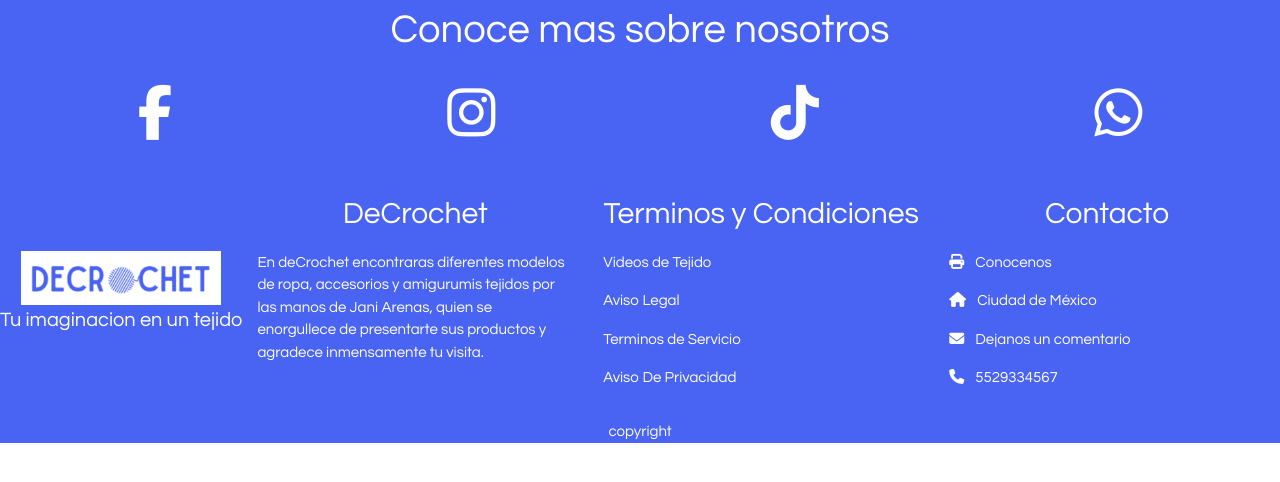
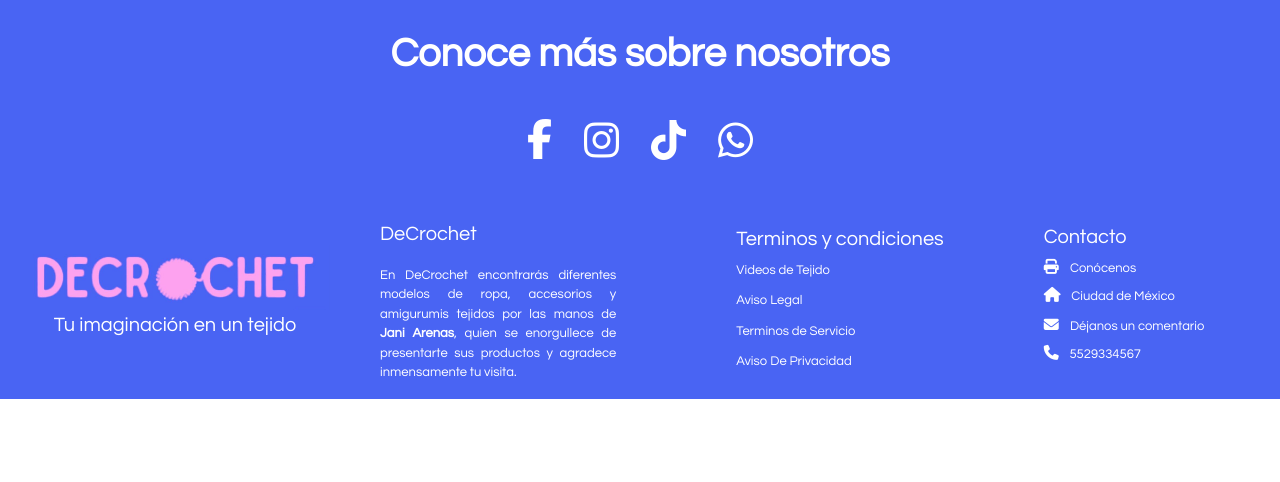
Before and after one commit to Albarin97/ProyectoIntegradorESDUM, a plain HTML site: page views/footer.html in a window 1280 px wide. Drawn offline with nearby package versions, Linux system fonts and the light colour scheme.

Commit message:
Se cambió estilos en footer

```diff
--- a/styles/stylesFooter.css
+++ b/styles/stylesFooter.css
@@ -16,6 +16,7 @@
 }
 
 .saludoFooter{
+    font-weight: bold;
     flex: 6;
     font-size: 40px;
     color: white;
@@ -27,19 +28,13 @@
 }
 
 .iconosRedesFooter{
-    display: flex;
-    flex-direction: row;
-    flex-wrap: wrap;
-    display: flex;
-    align-items: center;
-    flex: 5;
-    justify-content: space-around;
+    margin: 10px 10px;
     margin-bottom: 25px;
 }
 
 #facebook, #instagram, #tiktok, #whatsapp{
     color: white;
-    font-size: 55px;
+    font-size: 40px;
 }
 
 #facebook:hover, #instagram:hover, #tiktok:hover, #whatsapp:hover{
@@ -53,56 +48,86 @@
     justify-content: center;
 }
 
+.imagenLogo{
+    width: 310px;
+}
+
 .logoFooter{
     display: flex;
     flex-direction: column;
     justify-content: center;
     align-items: center;
     font-size: 20px;
+    margin-left: 20px;
 }
+
+
 
 .deCrochetFooter{
     flex: 3;
     justify-content: center;
     align-items: center;
-    padding: 15px;
+    padding-left: 50px;
+    padding-right: 100px;
+    text-align: justify;
+    font-size:13px;
 }
 
-.linksFooter{
-    flex: 3;
-    justify-content: center;
-    align-items: center;
-    padding: 15px;
-}
+
 
 .contactoFooter{
     flex: 3;
     justify-content: center;
     align-items: center;
-    padding: 15px;
+    padding-left: 100px;
 }
 
-#comentarios {
+.conocenos, .telefono, .localizacion, #contactanos {
     text-decoration: none;
     color: white;
+    font-size:13px;
 }
 
-#telefono, #correo, #localizacion, #iconoComentario, #contactanos{
+
+#telefono, #correo, #localizacion, #iconoComentario{
     color: white;
     font-size: 15px;
     text-decoration: none;
 }
 
-.tituloFooter{
+.linksFooter{
+    padding-top:40px;
+    padding-left: 20px;
+}
+
+.tituloFooterContacto{
     color: white;
-    font-size: 30px;
-    text-align: center;
-    margin-top: 15px;
+    font-size: 20px;
+    text-align: left;
+    padding-top:38px;
+    margin-bottom: 20px;
+}
+
+.tituloFooterCrochet{
+    color: white;
+    font-size: 20px;
+    text-align: left;
+    padding-top: 35px;
+    margin-bottom: 20px;
+
+}
+
+.tituloFooterCondiciones{
+    color: white;
+    font-size: 20px;
+    text-align: left;
     margin-bottom: 20px;
 }
 
 .text-reset{
     text-decoration: none;
+    font-size:13px;
+
 }
 
 .copyrightFooter{
--- a/views/footer.html
+++ b/views/footer.html
@@ -31,81 +31,81 @@
 
         <div class="redesFooter" >
 
-            <div class="saludoFooter">
-                Conoce mas sobre nosotros
+            <div class="saludoFooter mt-4">
+                Conoce más sobre nosotros
             </div>
 
         </div>
 
-        <div class="iconosRedesFooter">
-            <a href="https://www.facebook.com/decrochetyotrostemas?mibextid=ZbWKwL">
+        <div class="iconosRedesFooter d-flex justify-content-center align-items-center">
+            <a href="https://www.facebook.com/decrochetyotrostemas?mibextid=ZbWKwL" class="mx-3">
                 <i class="fa-brands fa-facebook-f" id="facebook"></i>
             </a>
-            <a href="https://instagram.com/decrochetyotrostemas?igshid=MzRlODBiNWFlZA==" class="fa-brands">
+            <a href="https://instagram.com/decrochetyotrostemas?igshid=MzRlODBiNWFlZA==" class="fa-brands mx-3">
                 <i class="fa-brands fa-instagram" id="instagram"></i>
             </a>
-            <a href="https://www.tiktok.com/@decrochetyotrostemas?_t=8gBULPs0gWU&_r=1" class="fa-brands">
+            <a href="https://www.tiktok.com/@decrochetyotrostemas?_t=8gBULPs0gWU&_r=1" class="fa-brands mx-3">
                 <i class="fa-brands fa-tiktok" id="tiktok"></i>
             </a>
-            <a href="https://api.whatsapp.com/send?phone=%2B5215561570426&data=ARBG9bdNItOy8fdSIV0HoeXrqp1NztDUdDspJprW3NShVEUAZILM8BnaEna13A5Hy7Tot-wjbFDCStJAQtLoJ_zPcSSki83t8lIreRGbqVtN6nhQpjTm1NB5LYKAjJxOS21SfGDpwcXAVTb5fIn_X5jV9g&source=FB_Page&app=facebook&entry_point=page_cta&fbclid=IwAR1KQ6433VzVVcAGzqzYfuudiASNiEumHT0PZx74qMdyYIsXxVvYTNIP4VM" class="fa-brands">
+            <a href="https://api.whatsapp.com/send?phone=%2B5215561570426&data=ARBG9bdNItOy8fdSIV0HoeXrqp1NztDUdDspJprW3NShVEUAZILM8BnaEna13A5Hy7Tot-wjbFDCStJAQtLoJ_zPcSSki83t8lIreRGbqVtN6nhQpjTm1NB5LYKAjJxOS21SfGDpwcXAVTb5fIn_X5jV9g&source=FB_Page&app=facebook&entry_point=page_cta&fbclid=IwAR1KQ6433VzVVcAGzqzYfuudiASNiEumHT0PZx74qMdyYIsXxVvYTNIP4VM" class="fa-brands mx-3">
                 <i class="fa-brands fa-whatsapp" id="whatsapp"></i>
             </a>
         </div>
 
         <div class="cuerpoFooter">
-            <div class="logoFooter">
-                <img src="../resources/logo/logo.png" width="200px" alt="">
-                Tu imaginacion en un tejido
+            <div class="logoFooter ml-3">
+                <img src="../resources/logo/logoTemporal.jpeg" width="200px" alt="" class="imagenLogo">
+                Tu imaginación en un tejido
             </div>
 
             <div class="deCrochetFooter">
-                <h6 class="tituloFooter">
+                <h6 class="tituloFooterCrochet">
                     DeCrochet
                 </h6>
                 <p>
-                    En deCrochet encontraras diferentes modelos de ropa, accesorios y amigurumis tejidos por las manos de Jani Arenas, quien se enorgullece de presentarte sus productos y agradece inmensamente tu visita.
+                    En DeCrochet encontrarás diferentes modelos de ropa, accesorios y amigurumis tejidos por las manos de <span><b>Jani Arenas</b></span>, quien se enorgullece de presentarte sus productos y agradece inmensamente tu visita.
 
                 </p>
             </div>
             <div class="linksFooter">
                 <!-- Links -->
-                <h6 class="tituloFooter">
-                    Terminos y Condiciones
+                <h6 class="tituloFooterCondiciones mb-2">
+                    Terminos y condiciones
                 </h6>
-                <p>
+                <p class="mb-2">
                     <a href="https://www.youtube.com/channel/UCVcKV6KzBqDiItZph5cdPpg" class="text-reset">Videos de Tejido</a>
                 </p>
-                <p>
+                <p class="mb-2">
                     <a href="https://www.facebook.com/decrochetyotrostemas/posts/pfbid02JMQ8nxa3ACAkFPWVyyvp6gJ74scBdfx7Zn6wrY5yCR2yETy2gRrsoAH88yxL859el" class="text-reset">Aviso Legal</a>
                 </p>
-                <p>
+                <p class="mb-2">
                     <a href="#!" class="text-reset">Terminos de Servicio</a>
                 </p>
-                <p>
+                <p class="mb-2">
                     <a href="#!" class="text-reset">Aviso De Privacidad</a>
                 </p>
             </div>
 
             <div class="contactoFooter">
                 <!-- Links -->
-                <h6 class="tituloFooter">Contacto</h6>
+                <h6 class="tituloFooterContacto mb-2">Contacto</h6>
 
-                <p class="iconoTextoFooter">
+                <p class="iconoTextoFooter mb-2">
                     <i class="fas fa-print me-2" id="iconoComentario"></i>
-                    <a href="sobreNosotros.html" id="comentarios">Conocenos</a>
+                    <a href="sobreNosotros.html" id="comentarios" class="conocenos">Conócenos</a>
                 </p>
 
-                <p>
+                <p class="mb-2 localizacion">
                     <i class="fas fa-home me-2" id="localizacion"></i>
                     Ciudad de México
                 </p>
 
-                <p>
+                <p class="mb-2">
                 <i class="fas fa-envelope me-2" id="correo"></i>
-                <a href="../views/contact.html" id="contactanos">Dejanos un comentario</a>
+                <a href="../views/contact.html" id="contactanos">Déjanos un comentario</a>
                 </p>
 
-                <p>
+                <p class="mb-2 telefono">
                     <i class="fas fa-phone me-2" id="telefono"></i>
                     5529334567
                 </p>
@@ -114,9 +114,9 @@
 
         </div>
 
-        <div class="copyrightFooter">
+        <!-- <div class="copyrightFooter">
             copyright
-        </div>
+        </div> -->
     </footer>
     <!-- Footer -->
 </body>
```
Also changed, not shown: resources/logo/logoTemporal.jpeg (added).
